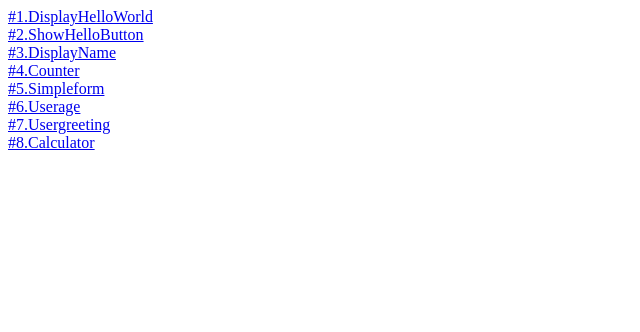
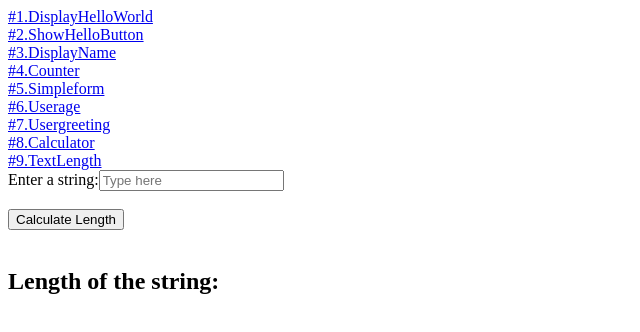
Before and after one commit to Xavierbaliw/ACTIVITY-8-Angular-Components, an Angular app: page /textlength in a window 1280 px wide. Before the commit this address led to /. Shown: the top 332 px of the page, without its empty margins (0-640 px from the left). Built offline with nearby package versions, Linux system fonts and the light colour scheme.

Commit message:
9TH COMMIT - ADD textlength

```diff
--- a/src/app/app.component.html
+++ b/src/app/app.component.html
@@ -14,6 +14,8 @@
 <br>
 <a routerLink="calculator">#8.Calculator</a>
 <br>
+<a routerLink="textlength">#9.TextLength</a>
+<br>
 
 
 
--- a/src/app/app.module.ts
+++ b/src/app/app.module.ts
@@ -14,6 +14,7 @@ import {SimpleformComponent} from "./component/simpleform/simpleform.component";
 import {UserageComponent} from "./component/userage/userage.component";
 import {UsergreetingComponent} from "./component/usergreeting/usergreeting.component";
 import {CalculatorComponent} from "./component/calculator/calculator.component";
+import {TextlengthComponent} from "./component/textlength/textlength.component";
 
 
 const routes: Routes = [
@@ -25,6 +26,7 @@ const routes: Routes = [
   {path: 'userage', component: UserageComponent},
   {path: 'usergreeting', component: UsergreetingComponent},
   {path: 'calculator', component: CalculatorComponent},
+  {path: 'textlength', component: TextlengthComponent},
 
 
 
@@ -50,6 +52,7 @@ const routes: Routes = [
     UserageComponent,
     UsergreetingComponent,
     CalculatorComponent,
+    TextlengthComponent,
   ],
 
   providers:[
--- /dev/null
+++ b/src/app/component/textlength/textlength.component.html
@@ -0,0 +1,8 @@
+<label for="inputString">Enter a string:</label>
+<input type="text" id="inputString" [(ngModel)]="inputString" placeholder="Type here">
+<br><br>
+
+<button (click)="calculateLength()">Calculate Length</button>
+<br><br>
+
+<h2>Length of the string: {{ length }}</h2>
--- /dev/null
+++ b/src/app/component/textlength/textlength.component.ts
@@ -0,0 +1,15 @@
+import { Component } from '@angular/core';
+
+@Component({
+  selector: 'app-textlength',
+  templateUrl: './textlength.component.html',
+  styleUrl: './textlength.component.css'
+})
+export class TextlengthComponent {
+  inputString: string = '';
+  length: number | null = null;
+
+  calculateLength() {
+    this.length = this.inputString.length;
+  }
+}
```
Also changed, not shown: src/app/component/textlength/textlength.component.css (added), 1 other file (tests, documents, lock files or other folders).
